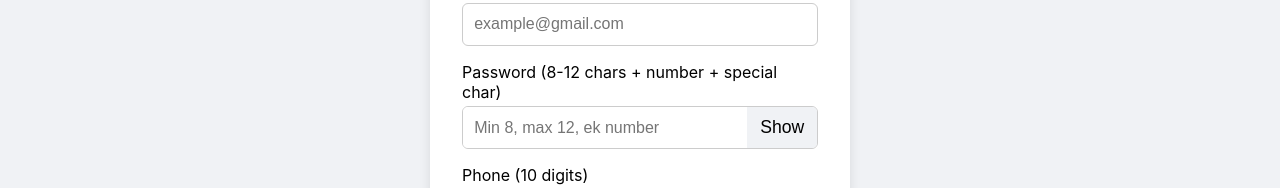
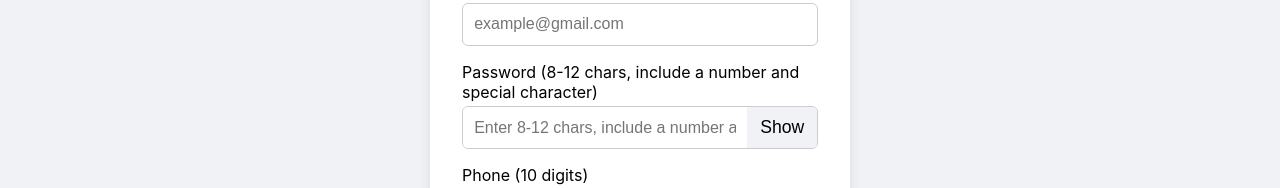
Before and after one commit to kunalpaunikar/evyatra-frontend, a React (Create React App) app: page /register in a window 1280 px wide. Shown: the part 374-562 px from the top of the page. Built offline with nearby package versions, Linux system fonts and the light colour scheme; no server answers.

Commit message:
Update login placeholders to English

```diff
--- a/src/pages/Register.js
+++ b/src/pages/Register.js
@@ -66,7 +66,7 @@ function Register() {
         e.preventDefault();
         setApiError('');
 
-        // Validate karo
+        // Validate the form
         const validationErrors = validate();
         if (Object.keys(validationErrors).length > 0) {
             setErrors(validationErrors);
@@ -76,7 +76,7 @@ function Register() {
         setLoading(true);
         try {
             await API.post('/auth/register', form);
-            setSuccess('Registration successful! Login karo.');
+            setSuccess('Registration successful! Please login.');
             setTimeout(() => navigate('/login'), 2000);
         } catch (err) {
             setApiError(err.response?.data?.message || 'Registration failed!');
@@ -125,7 +125,7 @@ function Register() {
 
                     {/* Password */}
                     <div style={styles.field}>
-                        <label>Password (8-12 chars + number + special char)</label>
+                        <label>Password (8-12 chars, include a number and special character)</label>
                         <div style={styles.passwordWrapper}>
                             <input
                                 type={showPassword ? 'text' : 'password'}
@@ -133,7 +133,7 @@ function Register() {
                                 value={form.password}
                                 onChange={handleChange}
                                 style={errors.password ? styles.inputError : styles.inputPass}
-                                placeholder="Min 8, max 12, ek number"
+                                placeholder="Enter 8-12 chars, include a number and a special character"
                             />
                             <button
                                 type="button"
```
